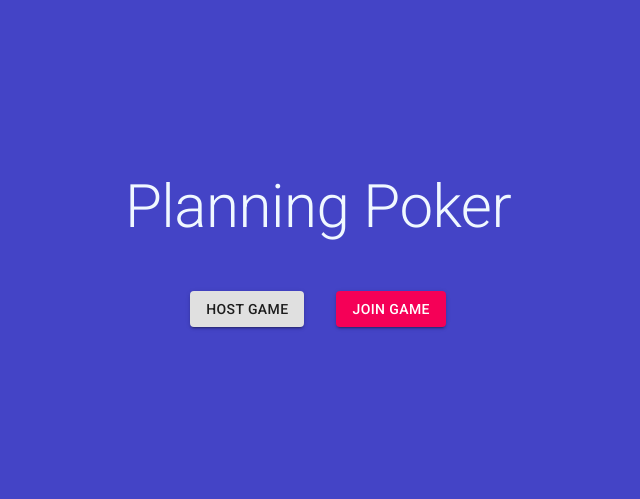
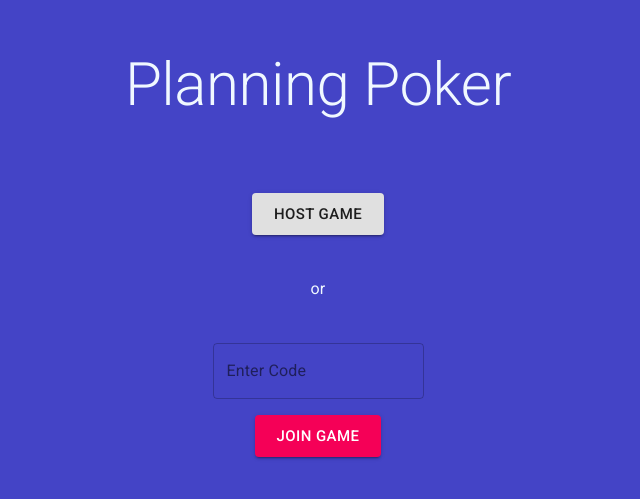
Before and after one commit to abhinandhajay/planning-poker, a React (Create React App) app in the folder client/: page / in a window 1280 px wide. Shown: the part 143-642 px from the top of the page, without its empty margins (322-962 px from the left). Built offline with nearby package versions, Linux system fonts and the light colour scheme.

Commit message:
Add support to join game based on code

```diff
--- a/client/src/pages/Home.jsx
+++ b/client/src/pages/Home.jsx
@@ -1,6 +1,6 @@
 import React, { useState } from "react";
 import { makeStyles } from '@material-ui/core/styles';
-import { Box, Button, Container, Typography } from '@material-ui/core';
+import { Box, Button, Container, TextField, Typography } from '@material-ui/core';
 import { useHistory } from "react-router-dom";
 
 const useStyles = makeStyles({
@@ -12,7 +12,7 @@ const useStyles = makeStyles({
 		height: '100vh'
 	},
 	title: {
-		marginBottom: '2rem',
+		marginBottom: '4rem',
 		cursor: 'pointer',
 		'&:hover': {
 			color: '#C6CFF8'
@@ -27,7 +27,7 @@ const useStyles = makeStyles({
 export default function Home() {
 	const classes = useStyles();
 	const history = useHistory()
-	const [, setCode] = useState('');
+	const [code, setCode] = useState('');
 
 	const hostClickHandler = (value) => {
 		// randomly generate a 4 character string
@@ -37,8 +37,12 @@ export default function Home() {
 
 	};
 
-	const joinClickHandler = (value) => {
-		console.log("Join game")
+	const handleCodeFieldChange = (event) => {
+		setCode(event.target.value);
+	};
+
+	const joinClickHandler = () => {
+		history.push(`/${code}`);
 	};
 
 	return (
@@ -46,19 +50,26 @@ export default function Home() {
 			<Typography variant="h2" className={classes.title} onClick={() => history.push(`/`)}>
 				Planning Poker
 			</Typography>
-			<Box display="flex">
-				<Box m={2}>
-					<Button variant="contained" onClick={hostClickHandler}>
+			<Box display="flex" flexDirection="column" alignItems="center">
+				<Box m={1} mb={4}>
+					<Button size="large" variant="contained" onClick={hostClickHandler}>
 						Host Game
 					</Button>
 				</Box>
-				<Box m={2}>
-					<Button variant="contained" color="secondary" onClick={joinClickHandler}>
+				<Box m={1} mb={4}>
+					<Typography variant="subtitle1">
+						or
+					</Typography>
+				</Box>
+				<Box m={1}>
+					<TextField label="Enter Code" variant="outlined" color="secondary" onChange={handleCodeFieldChange} />
+				</Box>
+				<Box m={1}>
+					<Button size="large" variant="contained" color="secondary" onClick={joinClickHandler}>
 						Join Game
 					</Button>
 				</Box>
 			</Box>
-
 		</Container>
 	);
 }
```
